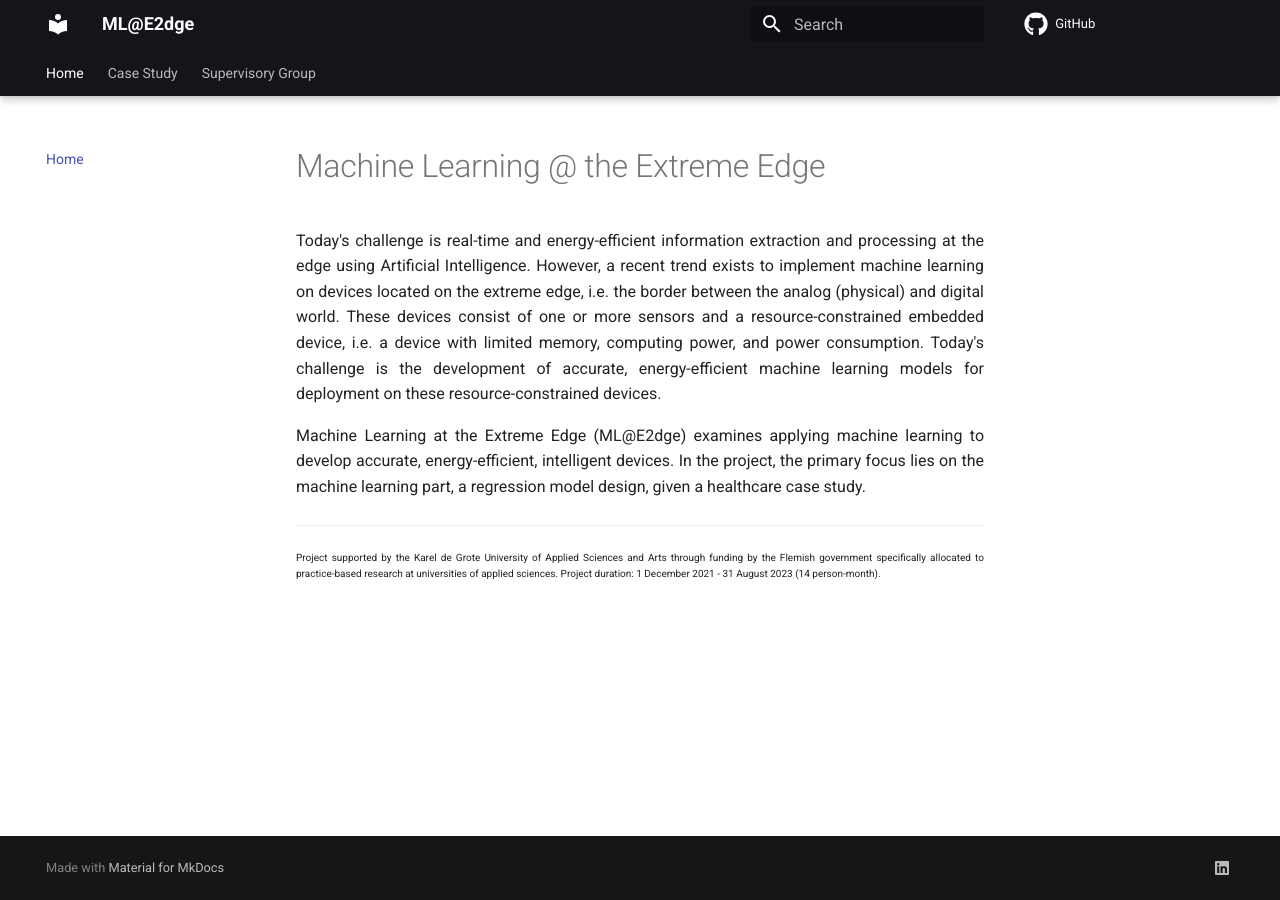
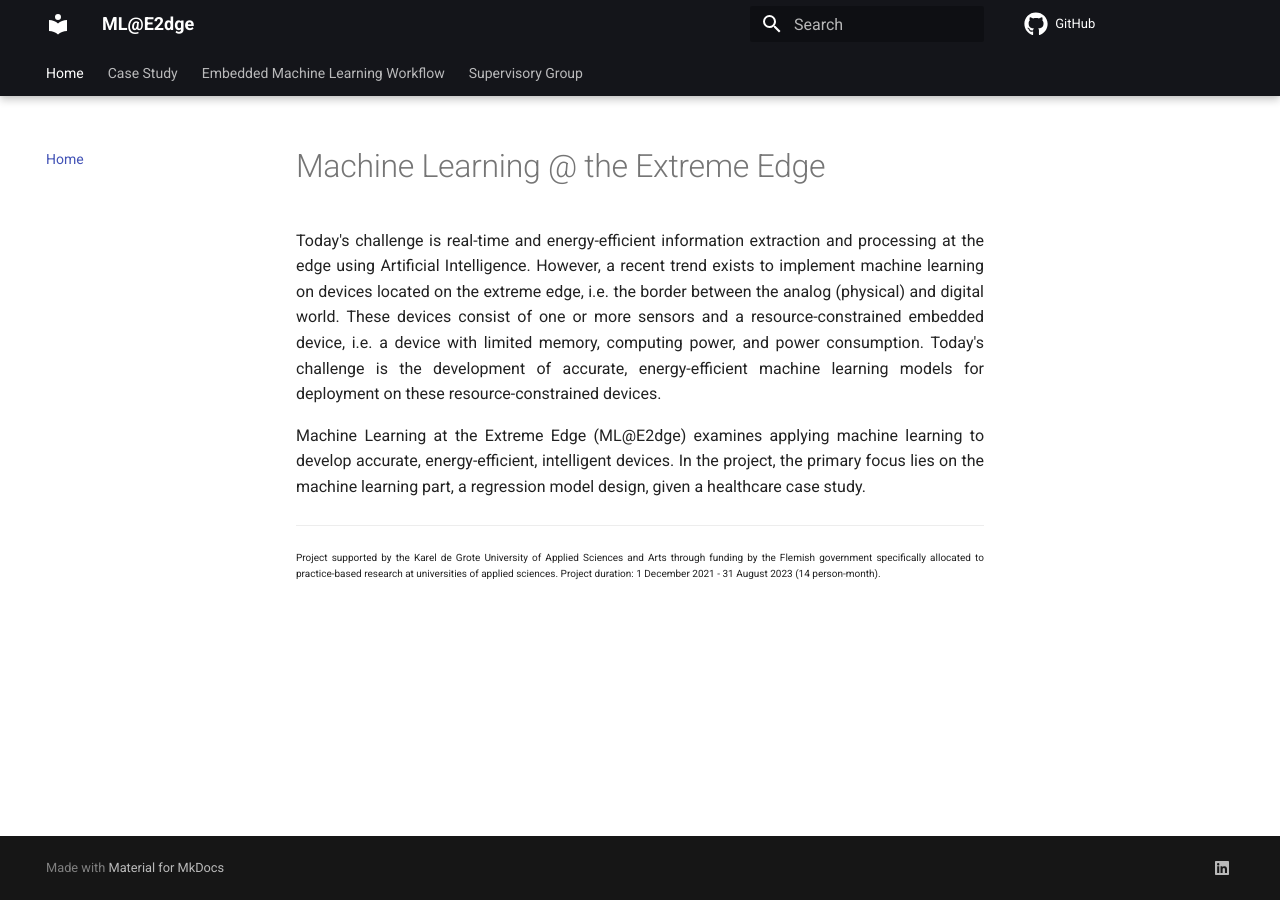
Before and after one commit to MLatE2dge/mlate2dge.github.io, an MkDocs documentation site: the page built from docs/index.md, in a window 1280 px wide. Built offline with MkDocs 1.6.1 and Material for MkDocs 9.7.7, drawn with Linux system fonts in a browser that asks for light colours.

Commit message:
Update mkdocs.yml

```diff
--- a/mkdocs.yml
+++ b/mkdocs.yml
@@ -29,6 +29,7 @@ edit_uri: ""
 nav:
   - Home: 'index.md'
   - Case Study: 'case study.md'
+  - Embedded Machine Learning Workflow: 'workflow.md'
   - Supervisory Group: 'supervisory_group.md'
 
 extra:
```
